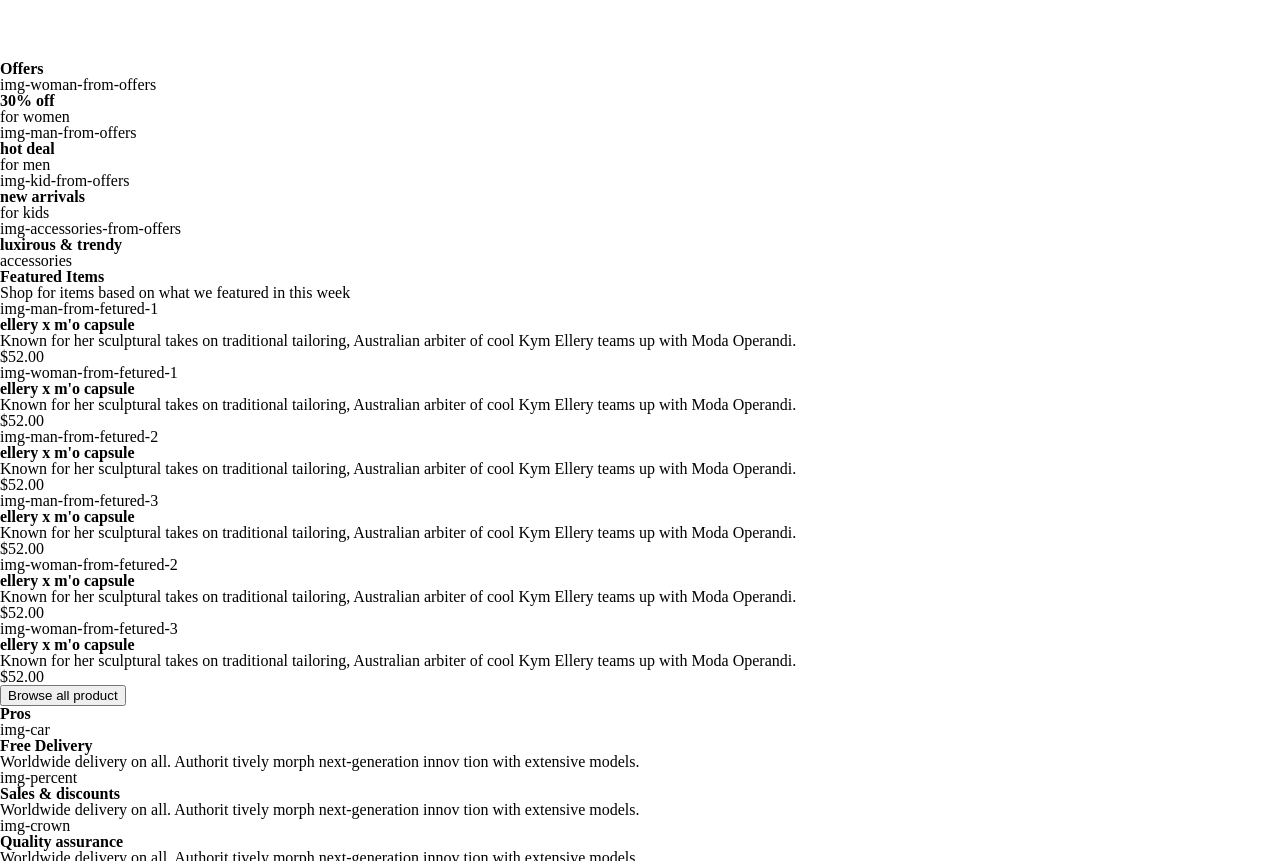
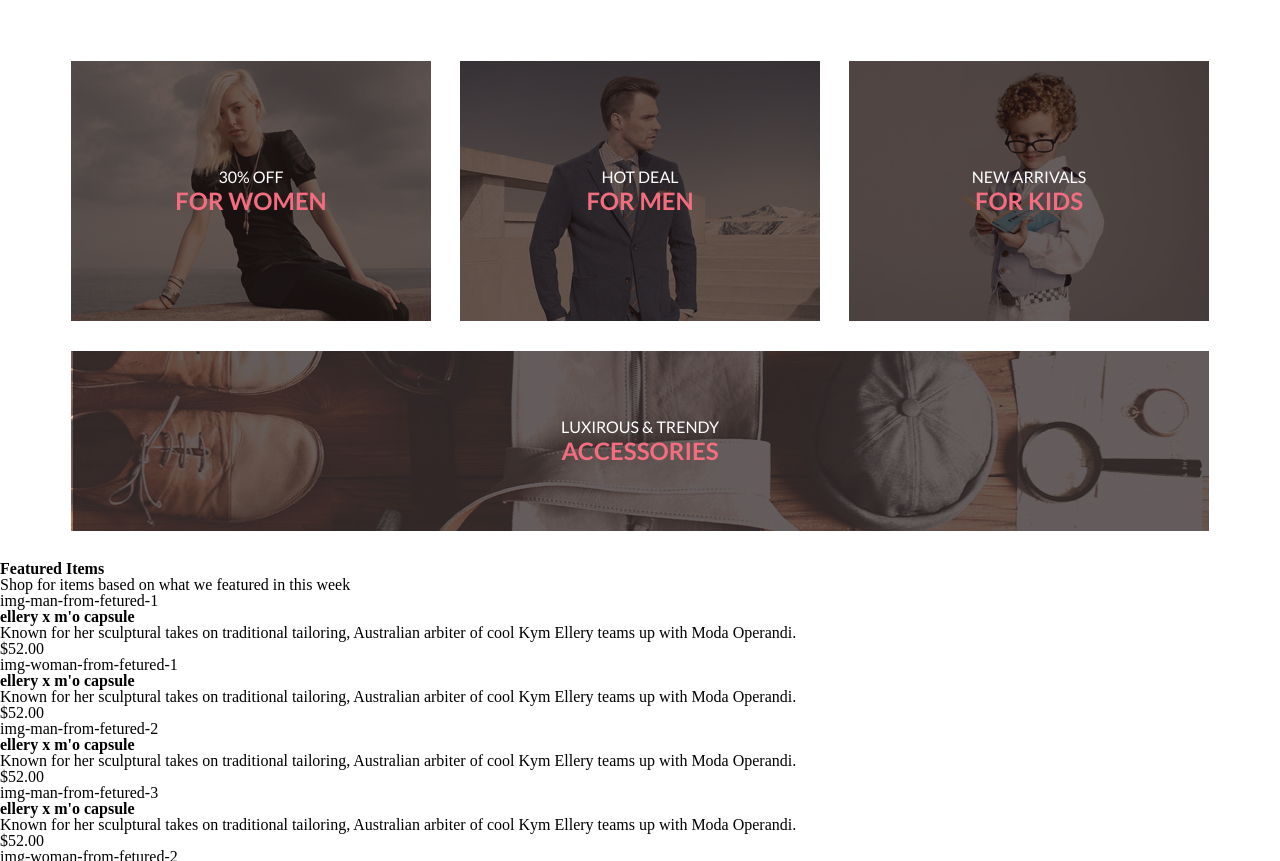
Before and after one commit to stopDissingMe/shop, a plain HTML site: page index.html in a window 1280 px wide. Shown: the part 842-1703 px from the top of the page. Drawn offline with Linux system fonts and the light colour scheme.

Commit message:
add offers

```diff
--- a/css/style.css
+++ b/css/style.css
@@ -2,6 +2,7 @@
     --dark-blue: #222222;
     --dark-pink: #F16D7F;
     --pink: #F1E4E6;
+    --brown: #211616;
 }
 
 .navigation {
@@ -11,6 +12,11 @@
 .container {
     width: 1138px;
     margin: 0 auto;
+}
+
+.visually-hidden {
+    position: fixed;
+    transform: scale(0);
 }
 
 .header {
@@ -70,3 +76,56 @@
 .brand__subtitle-fashion {
    color: var(--dark-pink);
 }
+
+.offers__list {
+    display: flex;
+    flex-wrap: wrap;
+    justify-content: space-between;
+}
+
+.offers__item {
+    width: 360px;
+    min-height: 260px;
+    background-color: var(--brown);
+    margin: 0 0 30px;
+    display: flex;
+    align-items: center;
+    justify-content: center;
+    flex-direction: column;
+}
+
+.offers__item--woman {
+    background-image: url(../img/offers-woman.jpg);
+}
+
+.offers__item--man {
+    background-image: url(../img/offers-man.jpg);
+}
+
+.offers__item--kid {
+    background-image: url(../img/offers-kid.jpg);
+}
+
+.offers__item--accessories {
+    background-image: url(../img/offers-acc.jpg);
+    width: 100%;
+    min-height: 180px;
+}
+
+.offers__title {
+    font-family: Lato;
+    font-size: 16px;
+    font-weight: 400;
+    line-height: 19px;
+    text-transform: uppercase;
+    color: white;
+}
+
+.offers__subtitle {
+    font-family: Lato;
+    font-size: 24px;
+    font-weight: 700;
+    line-height: 29px;
+    text-transform: uppercase;
+    color: var(--dark-pink);
+}
--- a/index.html
+++ b/index.html
@@ -69,28 +69,24 @@
                     <span class="brand__subtitle">of luxerious <span class="brand__subtitle-fashion">fashion</span></span></h1>
             </div>
         </section>
-        <section>
-            <h2>Offers</h2>
-            <ul>
-                <li>
-                    img-woman-from-offers
-                    <h3>30% off</h3>
-                    <p>for women</p>
+        <section class="offers container">
+            <h2 class="visually-hidden">Offers</h2>
+            <ul class="offers__list">
+                <li class="offers__item offers__item--woman">
+                    <h3 class="offers__title">30% off</h3>
+                    <p class="offers__subtitle">for women</p>
                 </li>
-                <li>
-                    img-man-from-offers
-                    <h3>hot deal</h3>
-                    <p>for men</p>
+                <li class="offers__item offers__item--man">
+                    <h3 class="offers__title">hot deal</h3>
+                    <p class="offers__subtitle">for men</p>
                 </li>
-                <li>
-                    img-kid-from-offers
-                    <h3>new arrivals</h3>
-                    <p>for kids</p>
+                <li class="offers__item offers__item--kid">
+                    <h3 class="offers__title">new arrivals</h3>
+                    <p class="offers__subtitle">for kids</p>
                 </li>
-                <li>
-                    img-accessories-from-offers
-                    <h3>luxirous & trendy</h3>
-                    <p>accessories</p>
+                <li class="offers__item offers__item--accessories">
+                    <h3 class="offers__title">luxirous & trendy</h3>
+                    <p class="offers__subtitle">accessories</p>
                 </li>
             </ul>
         </section>
```
Also changed, not shown: img/offers-acc.jpg (added), img/offers-kid.jpg (added), img/offers-man.jpg (added), img/offers-woman.jpg (added), 1 other file.
